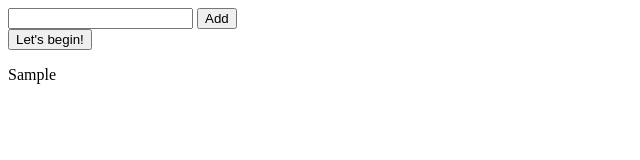
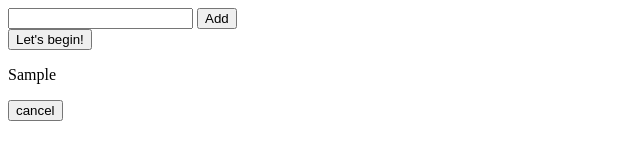
Before and after one commit to gabrielprrd/hackathonAC2021, a plain HTML site: page views/tasks.html in a window 1280 px wide. Both pictures are taken after typing "Sample" into the empty fields and a click on the button "Add". Shown: the whole page, without its empty margins (0-640 px from the left). Drawn offline with Linux system fonts and the light colour scheme.

```diff
--- a/js/tasks.js
+++ b/js/tasks.js
@@ -6,14 +6,18 @@
 const pageContainer = document.getElementById("page-container")
 const tasks = [];
 
+// gets input value and saves it task to an array
 function createTask(e) {
     e.preventDefault();
     const taskValue = addTaskInput.value;
 
-    console.log(taskValue);
+    //store input value on an array and then in localStorage
+    tasks.push(taskValue);
+    setLocalStorage(tasks);
 
     // creates a new input field while user doesn't submit
     renderTask(taskValue);
+
     //clear input field
     addTaskInput.value="";
 }
@@ -25,21 +29,22 @@
 
     // sets input value to paragraph
     p.innerHTML = `<p class="task">${taskValue}</p>`
+    appendRemoveButton(p);
 
     // create task-container and add
     const taskContainer = document.createElement("div");
     taskContainer.classList.add("task-container");
 
-    // append paragraph to
+    // append paragraph to task-container
     taskContainer.appendChild(p);
 
     // append task container to task list container
     taskslistContainer.appendChild(taskContainer);
+}
 
-    //store input value somewhere else
-    tasks.push(taskValue);
+// user can remove task before submitting tasks list
+function removeTask() {
 
-    setLocalStorage(tasks);
 }
 
 // make sure application has persistence on browser
@@ -55,6 +60,18 @@
     Array.from(store).forEach(elem => renderTask(elem));
 }
 
+// append a remove button on each task before user decide to submit
+function appendRemoveButton(element) {
+
+    const button = document.createElement("button");
+    button.classList.add("remove-button");
+    const buttonText = document.createTextNode("cancel");
+    button.appendChild(buttonText);
+    button.addEventListener("click", removeTask);
+
+    element.appendChild(button);
+}
+
 // event listeners
 addTaskButton.addEventListener("click", createTask);
 
```
Also changed, not shown: views/landing-page.html (+1 -1 lines), 1 other file.
